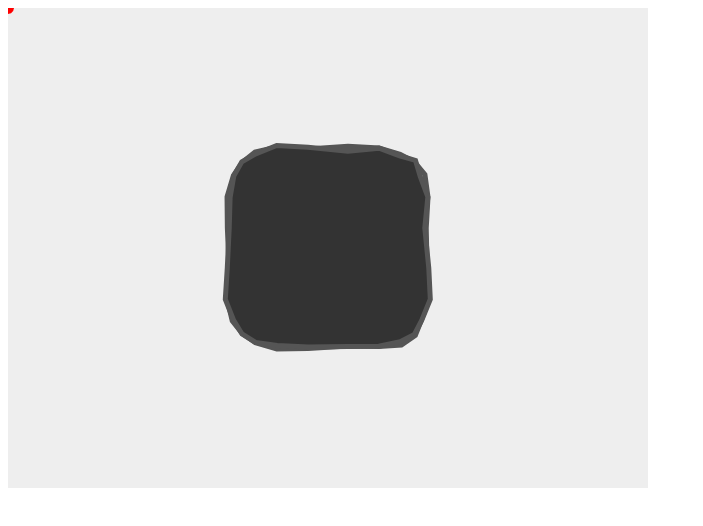
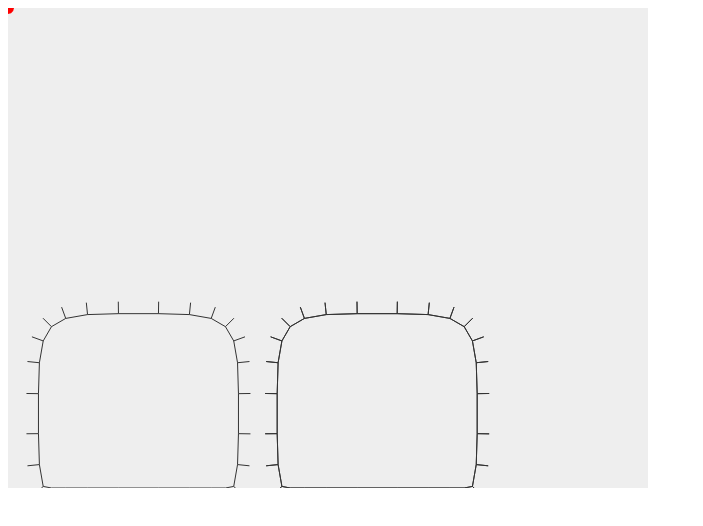
Before and after one commit to wakewakame/tiny_softbody, a plain HTML site: page index.html in a window 1280 px wide. Shown: the whole page, without its empty margins (0-703 px from the left). Drawn offline with Linux system fonts and the light colour scheme.

Commit message:
複数物体の衝突判定の実装途中

```diff
--- a/index.html
+++ b/index.html
@@ -331,6 +331,53 @@
           }
           return [min_index, min_s];
         }
+
+        /**
+         * @description 2 つの図形の互いに重なっている頂点のインデックスを取得
+         * @param {math.vec2[]} shape1
+         * @param {math.vec2[]} shape2
+         * @returns {number[][]} [shape1 のインデックス, shape2 のインデックス]
+         */
+        static get_conflict_indices (shape1, shape2) {
+          const indices1 = shape1.reduce((acc, p, i) => {
+            if (shapes.contain(shape2, p)) {
+              acc.push(i);
+            }
+            return acc;
+          }, []);
+          const indices2 = shape2.reduce((acc, p, i) => {
+            if (shapes.contain(shape1, p)) {
+              acc.push(i);
+            }
+            return acc;
+          }, []);
+          return [indices1, indices2];
+        }
+
+        /**
+         * @description 2 つの図形の互いに重なっている頂点を解消した図形を取得
+         * @param {math.vec2[]} shape1
+         * @param {math.vec2[]} shape2
+         * @returns {math.vec2[][]} [new_shape1, new_shape2]
+         */
+        static adjust_conflict_shapes(shape1, shape2) {
+          let shape1_ = shape1.map(p => p.copy());
+          let shape2_ = shape2.map(p => p.copy());
+          const [indices1, indices2] = shapes.get_conflict_indices(shape1, shape2);
+          indices1.forEach(i => {
+            const p = shape1[i];
+            const [ni, s] = shapes.nearest_index(shape2, p);
+            const np = shape2[ni].copy().add(shape2[(ni + 1) % shape2.length].copy().sub(shape2[ni]).mul(s));
+            shape1_[i] = np.copy().add(p.copy().sub(np).mul(0.5));
+          });
+          indices2.forEach(i => {
+            const p = shape2[i];
+            const [ni, s] = shapes.nearest_index(shape1, p);
+            const np = shape1[ni].copy().add(shape1[(ni + 1) % shape1.length].copy().sub(shape1[ni]).mul(s));
+            shape2_[i] = np.copy().add(p.copy().sub(np).mul(0.5));
+          });
+          return [shape1_, shape2_];
+        }
       };
 
       // ================================
@@ -465,6 +512,18 @@
           const mass = points.reduce((acc, p) => acc + p.mass, 0);
           return points.reduce((acc, p) => acc.add(p.p.copy().mul(p.mass)), new vec2(0, 0)).div(mass);
         }
+
+        adjust_conflict(other) {
+          const shape1 = this.get_shape();
+          const shape2 = other.get_shape();
+          const [new_shape1, new_shape2] = shapes.adjust_conflict_shapes(shape1, shape2);
+          this.points.forEach((p, i) => {
+            p.p = new_shape1[i];
+          });
+          other.points.forEach((p, i) => {
+            p.p = new_shape2[i];
+          });
+        }
       };
 
       // ================================
@@ -531,8 +590,8 @@
           }
         }
 
-        static wireframe(ctx, shape) {
-          ctx.strokeStyle = "#333";
+        static wireframe(ctx, shape, color) {
+          ctx.strokeStyle = color;
           ctx.lineWidth = 1.0;
 
           ctx.beginPath();
@@ -561,7 +620,44 @@
       // main
       // ================================
 
+
       const main = () => {
+        /*
+        draws.draw(document.getElementById("canvas"), (ctx, area, mouse) => {
+          //const shape1 = shapes.smooth_rect(200, 200, 80, 0.9, 5);
+          //const shape1 = shapes.from(
+          //  -1, -1, 1, -1, 1, 1, -1, 1,
+          //  -1, -0.5, 0, -0.5, 0, -0.8, -1, -0.8
+          //).map(p => p.mul(100));
+          const shape1 = shapes.from(
+            -1, -1, 0, 1, 1, -1, 0, -0.5
+          ).map(p => p.mul(100));
+          const shape2 = shape1.map(p => p.copy().rot(Math.PI * -0.1));
+          //const shape2 = shape1.map(p => p.copy());
+          return (dt) => {
+            ctx.fillStyle = "#eee";
+            ctx.fillRect(0, 0, canvas.width, canvas.height);
+
+            const s1 = shape1.map(p => p.copy().add(area.copy().div(2)));
+            const s2 = shape2.map(p => p.copy().add(mouse.p));
+            const [s1_, s2_] = shapes.adjust_conflict_shapes(s1, s2);
+            draws.wireframe(ctx, s1, "#F003");
+            draws.wireframe(ctx, s2, "#00F3");
+            draws.wireframe(ctx, s1_, "#F00");
+            draws.wireframe(ctx, s2_, "#00F");
+
+            const [indices1, indices2] = shapes.get_conflict_indices(s1, s2);
+            indices1.forEach(i => {
+              draws.shape(ctx, shapes.circle(6, 12).map(p => p.add(s1[i])), "#F00");
+            });
+            indices2.forEach(i => {
+              draws.shape(ctx, shapes.circle(6, 12).map(p => p.add(s2[i])), "#00F");
+            });
+          };
+        });
+        return;
+        */
+
         draws.draw(document.getElementById("canvas"), (ctx, area, mouse) => {
           const rect = shapes.smooth_rect(200, 200, 80, 0.9, 5).map(p => p.add(area.copy().div(2)));
           const circle = shapes.circle(120, rect.length).map(p => p.add(area.copy().div(2)));
@@ -575,31 +671,60 @@
           const k    = 3.5 / 10;   //  3.5 N/mm
           const c    = 0.05 / 10;  // 0.05 Ns/mm
           const fric = 0.01 / 10;  // 0.01 Ns/mm
-          const s = new softbody(rect, mass, k, c, fric);
+          const ss = [
+            new softbody(rect.map(p => p.add(new vec2(-150, 0))), mass, k, c, fric),
+            new softbody(rect.map(p => p.add(new vec2(150, 0))), mass, k, c, fric),
+            new softbody(rect.map(p => p.add(new vec2(0, 150))), mass, k, c, fric)
+          ];
 
-          let hold_index = null;
+          let hold = null;
           return (dt) => {
             ctx.fillStyle = "#eee";
             ctx.fillRect(0, 0, canvas.width, canvas.height);
-            if (hold_index !== null) {
-              s.points[hold_index].p = mouse.p.copy();
-              s.points[hold_index].v = mouse.v.copy();
+            if (hold !== null) {
+              ss[hold.si].points[hold.pi].p = mouse.p.copy();
+              ss[hold.si].points[hold.pi].v = mouse.v.copy();
             }
-            if (shapes.contain(s.get_shape(), mouse.p) || mouse.pressed) {
-              s.set_shape(circle);
-            } else {
-              s.set_shape(rect);
-            }
-            s.update(dt);
-            const shape = s.get_shape();
-            const [index, ps] = shapes.nearest_index(shape, mouse.p);
-            const nearest = shape[index].copy().add(shape[(index + 1) % shape.length].copy().sub(shape[index]).mul(ps));
-            hold_index = mouse.clicked ? Math.round(index % shape.length) : !mouse.pressed ? null : hold_index;
+            let hold_shape = 0;
+            let hold_index = 0;
+            let hold_near = Infinity;
+            ss.forEach((s, i) => {
+              //if (shapes.contain(s.get_shape(), mouse.p) || mouse.pressed) {
+              //  s.set_shape(circle);
+              //} else {
+              //  s.set_shape(rect);
+              //}
+              const shape = s.get_shape();
+              const [index, ps] = shapes.nearest_index(shape, mouse.p);
+              const nearest = shape[index].copy().add(shape[(index + 1) % shape.length].copy().sub(shape[index]).mul(ps));
+              if (nearest.copy().sub(mouse.p).len() < hold_near) {
+                hold_near = nearest.copy().sub(mouse.p).len();
+                hold_index = index;
+                hold_shape = i;
+              }
+              s.points.forEach((p, j) => {
+                p.add_force(new vec2(0, 980 * p.mass));
+              });
+            });
+            ss.forEach(s => s.update(dt));
+            ss.forEach((s, i) => {
+              s.adjust_conflict(ss[(i + 1) % ss.length])
+              s.points.forEach((p, j) => {
+                p.p.x = Math.max(0, Math.min(area.x, p.p.x));
+                p.p.y = Math.max(0, Math.min(area.y, p.p.y));
+              });
+            });
+            hold = mouse.clicked ? {
+              "si": hold_shape,
+              "pi": Math.round(hold_index % ss[hold_shape].get_shape().length)
+            } : !mouse.pressed ? null : hold;
 
-            shapes.to_sketchy(shape, 2).forEach((shape, i) => {
-              draws.shape(ctx, shape, (i === 1) ? "#333" : null, "#555", 5);
+            ss.forEach(s => {
+              //shapes.to_sketchy(s.get_shape(), 2).forEach((shape, i) => {
+              //  draws.shape(ctx, shape, (i === 1) ? "#333" : null, "#555", 5);
+              //});
+              draws.wireframe(ctx, s.get_shape(), "#333");
             });
-            //draws.wireframe(ctx, shape);
 
             draws.shape(ctx, shapes.circle(6, 12).map(p => p.add(mouse.p)), "#F00");
           };
```
